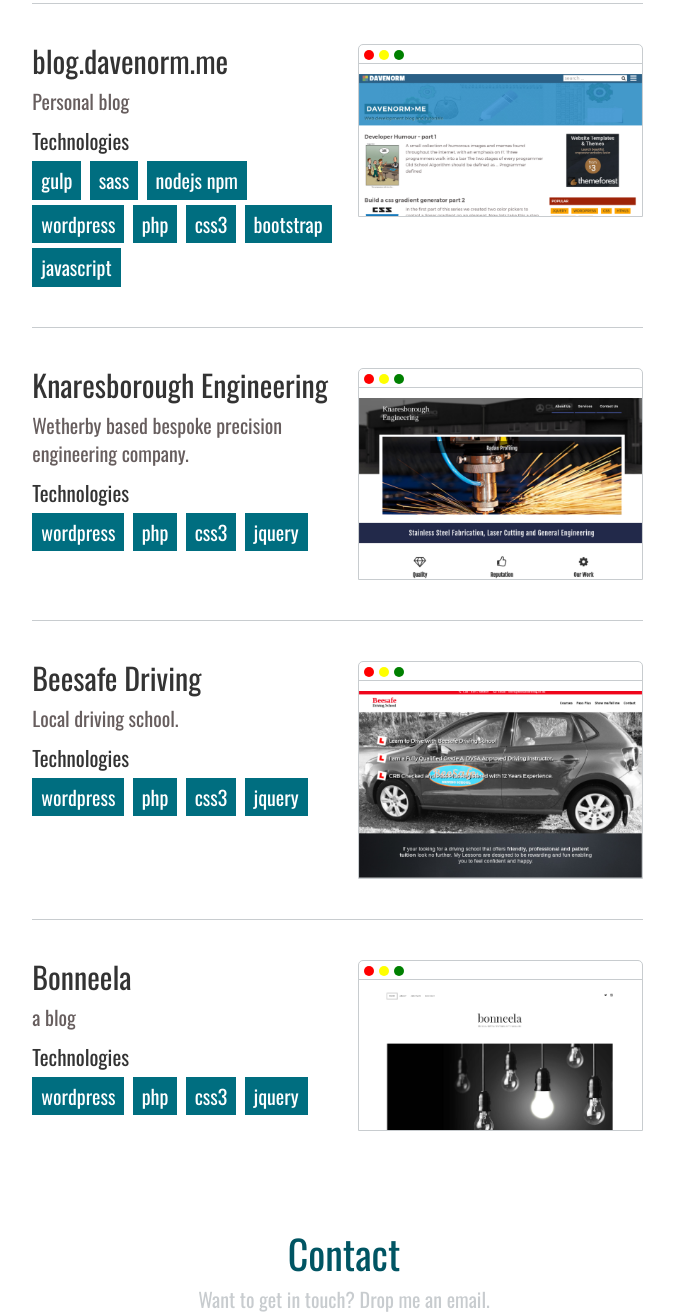
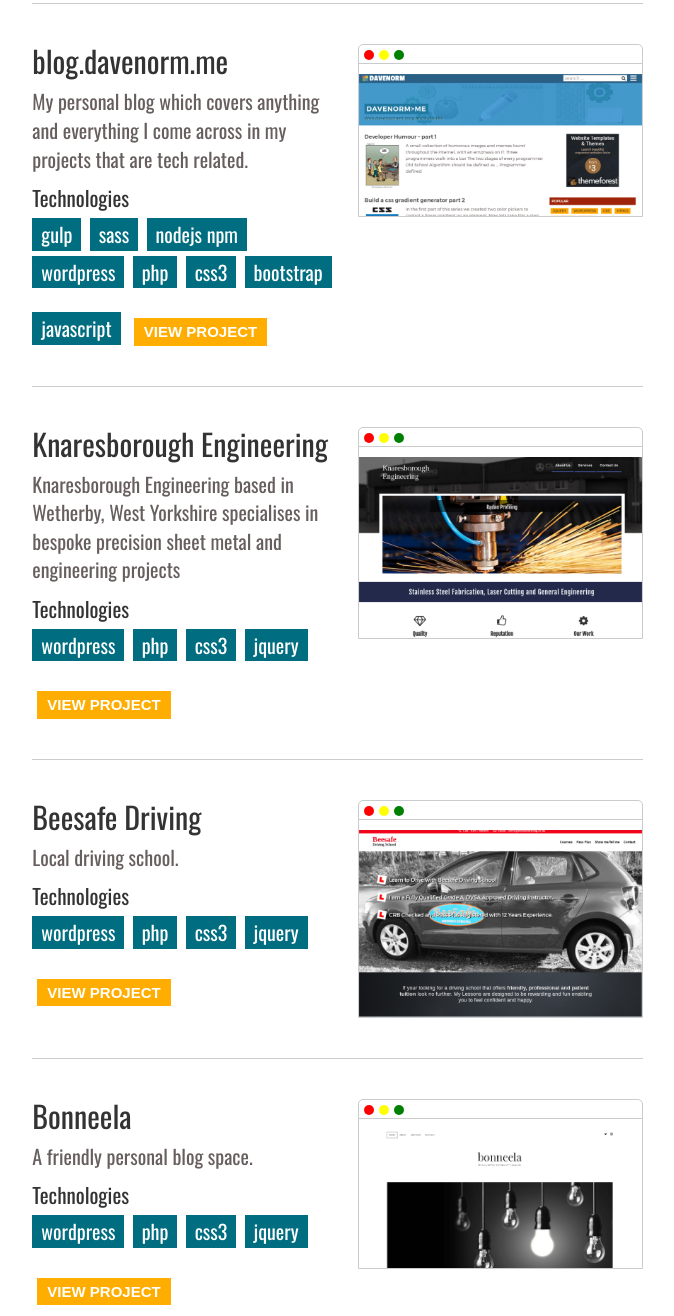
Before and after one commit to davidnorminton/Portfolio, a website: page home.html in a window 1280 px wide. Shown: the part 1504-2820 px from the top of the page, without its empty margins (446-1120 px from the left). Drawn offline with nearby package versions, Linux system fonts and the light colour scheme.

Commit message:
projects text

```diff
--- a/css/home.scss
+++ b/css/home.scss
@@ -305,6 +305,25 @@ footer {
     width: 50%;
     padding-left: 20px;
 }
+.view-project {
+    margin-top: 30px;
+    background: $homeBaseColor;
+    padding: 5px 10px;
+    border: 0;
+    position: relative;
+    left: 5px;
+
+   a {
+       color: #fff;
+       font-weight: bold;
+       font-size: 1.5rem;
+       text-transform: uppercase;
+       text-decoration: none;
+   }
+}
+.view-project:hover {
+    box-shadow: 0px 1px 12px 2px rgba(232, 158, 10, 0.75);
+}
 .tech {
     font-size: 2.1rem;
 }
@@ -313,7 +332,7 @@ footer {
     background: $indexBaseColor;
     margin: 5px 5px 0 0;
     color: #fff;
-    padding: 5px 9px;
+    padding: 2px 9px;
     display: inline-block;
     text-transform: lowercase;
 }
--- a/home.html
+++ b/home.html
@@ -149,7 +149,9 @@
                              <div class="projectAbout">
                                  <h3>blog.davenorm.me</h3>
                                  <p>
-                                 Personal blog
+                                 My personal blog which covers anything and
+                                 everything I come across in my projects that
+                                 are tech related.
                                  <div class="tech">
                                  Technologies
                                  </div>
@@ -177,6 +179,11 @@
                                  <span class="usedTech">
                                      javascript
                                  </span>
+                                 <button class="view-project">
+                                     <a href="http://blog.davenorm.me/">
+                                         View Project
+                                     </a>
+                                 </button>
                              </div>
                              <div class="projectImage">
                                 <div class="browser">
@@ -189,8 +196,9 @@
                              <div class="projectAbout">
                                  <h3>Knaresborough Engineering</h3>
                                  <p>
-                                 Wetherby based bespoke precision engineering
-                                 company.
+                                 Knaresborough Engineering based in Wetherby, West Yorkshire
+                                 specialises in bespoke precision sheet metal and
+                                 engineering projects
                                  </p>
                                  <div class="tech">
                                  Technologies
@@ -207,6 +215,11 @@
                                  <span class="usedTech">
                                      jquery
                                  </span>
+                                 <button class="view-project">
+                                     <a href="https://k-eng.co.uk/">
+                                         View Project
+                                     </a>
+                                 </button>
                              </div>
                              <div class="projectImage">
                                 <div class="browser">
@@ -236,6 +249,11 @@
                                  <span class="usedTech">
                                      jquery
                                  </span>
+                                 <button class="view-project">
+                                     <a href="http:/beesafe.davenorm.me/">
+                                         View Project
+                                     </a>
+                                 </button>
                              </div>
                              <div class="projectImage">
                                 <div class="browser">
@@ -248,7 +266,7 @@
                              <div class="projectAbout">
                                  <h3>Bonneela</h3>
                                  <p>
-                                 a blog
+                                 A friendly personal blog space.
                                  </p>
                                  <div class="tech">
                                  Technologies
@@ -265,6 +283,11 @@
                                  <span class="usedTech">
                                      jquery
                                  </span>
+                                 <button class="view-project">
+                                     <a href="http://bonneela.com/">
+                                         View Project
+                                     </a>
+                                 </button>
                              </div>
                              <div class="projectImage">
                                 <div class="browser">
```
Also changed, not shown: css/style.css.
